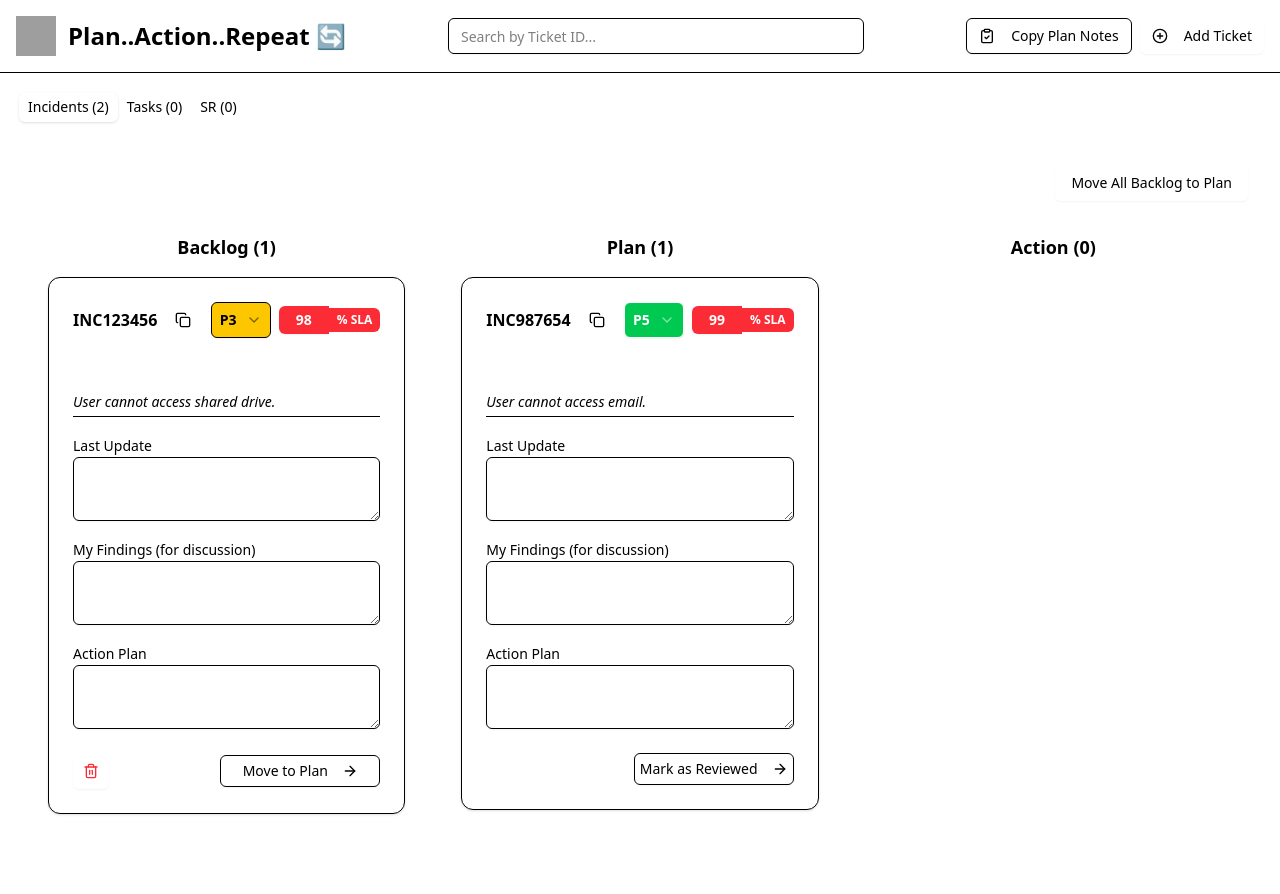
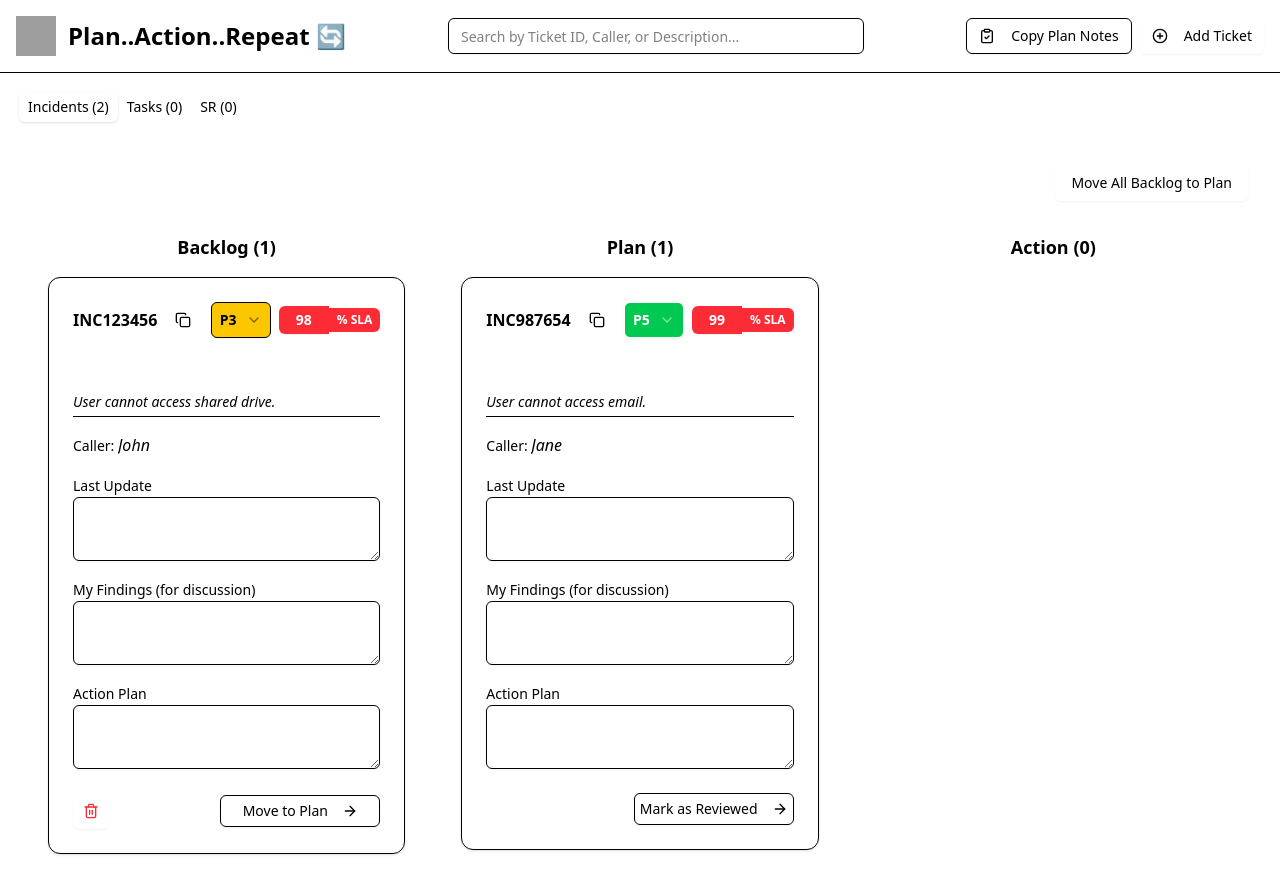
Before and after one commit to hemanth110702/Plan..Action..Repeat, a React (Vite) app: page / in a window 1280 px wide. Shown: the top 894 px of the page. Built offline with nearby package versions, Linux system fonts and the light colour scheme; grey boxes are pictures that could not be loaded.

Commit message:
added caller field to track ticket caller

```diff
--- a/src/App.jsx
+++ b/src/App.jsx
@@ -23,6 +23,9 @@ function App() {
       const priorityMatch = ticket.priority
         .toLowerCase()
         .includes(lowercasedFilter);
+      const callerMatch = (ticket.caller || "")
+        .toLowerCase()
+        .includes(lowercasedFilter);
       const descriptionMatch = (ticket.shortDescription || "")
         .toLowerCase()
         .includes(lowercasedFilter);
@@ -38,6 +41,7 @@ function App() {
 
       return (
         idMatch ||
+        callerMatch ||
         priorityMatch ||
         descriptionMatch ||
         updateMatch ||
--- a/src/components/AddTicketDialog.jsx
+++ b/src/components/AddTicketDialog.jsx
@@ -24,6 +24,7 @@ import { PlusCircle } from "lucide-react";
 
 export const AddTicketDialog = () => {
   const [id, setId] = useState("");
+  const [caller, setCaller] = useState("");
   const [shortDescription, setShortDescription] = useState("");
   const [priority, setPriority] = useState("P3");
   const [sla, setSla] = useState(100);
@@ -36,6 +37,7 @@ export const AddTicketDialog = () => {
 
     addTicket({
       id,
+      caller,
       shortDescription,
       priority,
       sla,
@@ -45,6 +47,7 @@ export const AddTicketDialog = () => {
     });
 
     setId("");
+    setCaller("");
     setShortDescription("");
     setPriority("P3");
     setSla(100);
@@ -83,6 +86,18 @@ export const AddTicketDialog = () => {
                 onChange={(e) => setId(e.target.value.toUpperCase())}
                 className="col-span-3"
                 placeholder="e.g., INC123456"
+              />
+            </div>
+            <div className="grid grid-cols-4 items-center gap-4">
+              <Label htmlFor="caller" className="text-right">
+                Caller
+              </Label>
+              <Input
+                id="caller"
+                value={caller}
+                onChange={(e) => setCaller(e.target.value)}
+                className="col-span-3"
+                placeholder="John Doe"
               />
             </div>
             <div className="grid grid-cols-4 items-center gap-4">
--- a/src/components/Header.jsx
+++ b/src/components/Header.jsx
@@ -15,7 +15,7 @@ export const Header = ({ setSearchTerm }) => {
       <div className="w-full md:w-1/3">
         <Input
           type="search"
-          placeholder="Search by Ticket ID..."
+          placeholder="Search by Ticket ID, Caller, or Description..."
           onChange={(e) => setSearchTerm(e.target.value)}
         />
       </div>
--- a/src/components/TicketCard.jsx
+++ b/src/components/TicketCard.jsx
@@ -226,6 +226,17 @@ export const TicketCard = ({ ticket }) => {
           </p>
         </div>
         <div>
+          <label htmlFor="caller" className="text-sm font-medium">
+            Caller:{" "}
+          </label>
+          <input
+            name="caller"
+            value={ticket.caller}
+            onChange={handleInputChange}
+            className="b-0 mb-4 focus:ring-0 focus:outline-none italic"
+            /*className="ml-2 text-sm bg-transparent border-b mb-4 focus:outline-none focus:ring-0 focus:border-b-2"*/
+          />
+          <br />
           <label className="text-sm font-medium">Last Update</label>
           <Textarea
             name="lastUpdate"
--- a/src/store/ticketStore.js
+++ b/src/store/ticketStore.js
@@ -9,6 +9,7 @@ export const useTicketStore = create(
         Incidents: [
           {
             id: 'INC123456',
+            caller: 'John',
             shortDescription: 'User cannot access shared drive.',
             priority: 'P3',
             sla: 98,
@@ -17,7 +18,7 @@ export const useTicketStore = create(
             actionPlan: '',
             status: 'backlog'
           },
-          { id: 'INC987654', shortDescription: 'User cannot access email.', priority: 'P5', sla: 99, lastUpdate: '', findings: '', actionPlan: '', status: 'plan' },
+          { id: 'INC987654', caller: 'Jane', shortDescription: 'User cannot access email.', priority: 'P5', sla: 99, lastUpdate: '', findings: '', actionPlan: '', status: 'plan' },
         ],
         Tasks: [],
         SR: [],
```
